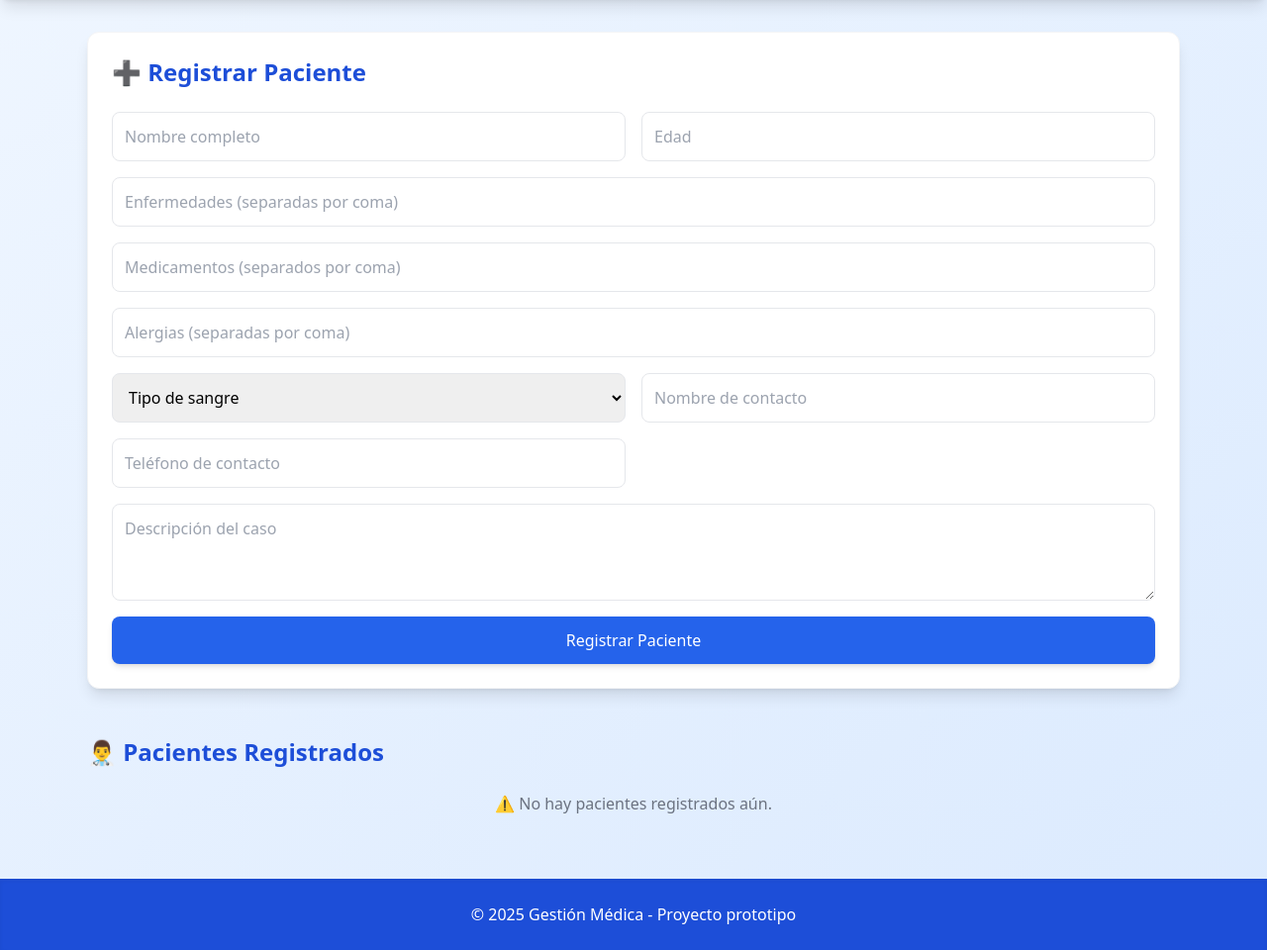
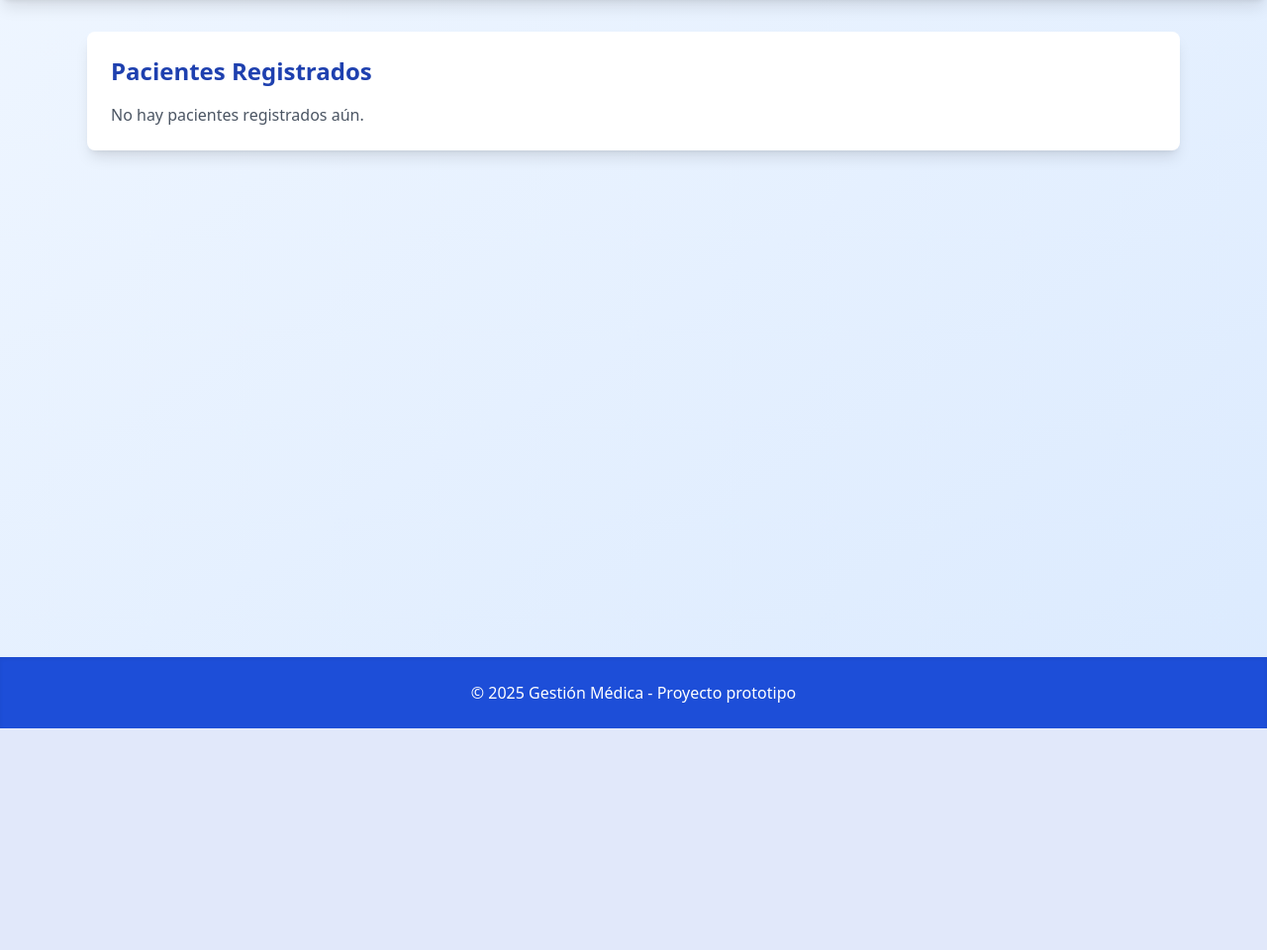
Before and after one commit to Marco777457/Despliegue-Feacture-python, a Flask app: template templates/index.html in a window 1280 px wide. Shown: the part 64-1024 px from the top of the page at 99% size. After the commit the page ends 800 px from the top, so only its background shows below. Run offline with Flask 3, Linux system fonts and the light colour scheme; the template is opened without the code that fills it, so the values that code supplies are empty; some libraries are stand-ins or nearby versions.

Commit message:
Fix: corregido endpoint listar_pacientes

```diff
--- a/app.py
+++ b/app.py
@@ -64,16 +64,14 @@
 # ---------- RUTAS HTML EXISTENTES ----------
 @app.route("/")
 def index():
-    pacientes = cargar_pacientes()
+    pacientes = cargar_pacientes()  # ✅ lista de diccionarios
     return render_template("index.html", pacientes=pacientes)
 
-# 👉 Nueva ruta para listar pacientes
 @app.route("/pacientes")
 def listar_pacientes():
+    pacientes = cargar_pacientes()  # ✅ corregido
     return render_template("pacientes.html", pacientes=pacientes)
 
-
-# 👉 le faltaba el decorador
 @app.route("/registrar", methods=["POST"])
 def registrar():
     nombre = request.form["nombre"]
@@ -95,21 +93,16 @@
     guardar_datos(datos)
     return redirect(url_for("index"))
 
-
 @app.route("/paciente/<nombre>")
 def consultar_paciente(nombre):
     datos = cargar_datos()
     paciente = datos.get(nombre, None)
     return render_template("detalle.html", nombre=nombre, paciente=paciente)
 
-@app.route("/pacientes")
-def ver_pacientes():
-    datos = cargar_datos()
-    return render_template("pacientes.html", pacientes=datos)
-
 @app.route("/nuevo")
 def nuevo_paciente():
     return render_template("formulario.html")
+
 
 
 # ---------- NUEVOS ENDPOINTS API (JSON) ----------
--- a/templates/index.html
+++ b/templates/index.html
@@ -1,62 +1,37 @@
 {% extends "base.html" %}
+
 {% block content %}
+  <section class="bg-white shadow-lg rounded-lg p-6">
+    <h2 class="text-2xl font-bold text-blue-800 mb-4">Pacientes Registrados</h2>
 
-<!-- Formulario -->
-<section id="formulario" class="bg-white shadow-lg rounded-xl p-6 mb-12 border border-gray-100">
-  <h2 class="text-xl md:text-2xl font-semibold mb-6 flex items-center gap-2 text-blue-700">➕ Registrar Paciente</h2>
-  <form action="/registrar" method="POST" class="grid grid-cols-1 md:grid-cols-2 gap-4">
-
-    <input class="p-3 border rounded-lg focus:ring-2 focus:ring-blue-400 w-full" type="text" name="nombre" placeholder="Nombre completo" required>
-    <input class="p-3 border rounded-lg focus:ring-2 focus:ring-blue-400 w-full" type="number" name="edad" placeholder="Edad" required>
-
-    <input class="p-3 border rounded-lg col-span-1 md:col-span-2 focus:ring-2 focus:ring-blue-400" type="text" name="enfermedades" placeholder="Enfermedades (separadas por coma)">
-    <input class="p-3 border rounded-lg col-span-1 md:col-span-2 focus:ring-2 focus:ring-blue-400" type="text" name="medicamentos" placeholder="Medicamentos (separados por coma)">
-
-    <input class="p-3 border rounded-lg col-span-1 md:col-span-2 focus:ring-2 focus:ring-blue-400" type="text" name="alergias" placeholder="Alergias (separadas por coma)">
-
-    <select name="tipo_sangre" class="p-3 border rounded-lg focus:ring-2 focus:ring-blue-400 w-full">
-      <option value="">Tipo de sangre</option>
-      <option value="A+">A+</option>
-      <option value="A-">A-</option>
-      <option value="B+">B+</option>
-      <option value="B-">B-</option>
-      <option value="AB+">AB+</option>
-      <option value="AB-">AB-</option>
-      <option value="O+">O+</option>
-      <option value="O-">O-</option>
-    </select>
-
-    <input class="p-3 border rounded-lg focus:ring-2 focus:ring-blue-400" type="text" name="contacto_nombre" placeholder="Nombre de contacto">
-    <input class="p-3 border rounded-lg focus:ring-2 focus:ring-blue-400" type="text" name="contacto_tel" placeholder="Teléfono de contacto">
-
-    <textarea name="descripcion" rows="3" class="p-3 border rounded-lg col-span-1 md:col-span-2 focus:ring-2 focus:ring-blue-400" placeholder="Descripción del caso"></textarea>
-
-    <button class="bg-blue-600 text-white py-3 px-6 rounded-lg col-span-1 md:col-span-2 hover:bg-blue-700 transition-all transform hover:scale-105 shadow-md">
-      Registrar Paciente
-    </button>
-  </form>
-</section>
-
-<!-- Lista de pacientes -->
-<section>
-  <h2 class="text-xl md:text-2xl font-semibold mb-6 text-blue-700">👨‍⚕️ Pacientes Registrados</h2>
-
-  <div class="grid gap-6 sm:grid-cols-2 lg:grid-cols-3">
-    {% for nombre, paciente in pacientes.items() %}
-      <a href="{{ url_for('consultar_paciente', nombre=nombre) }}" class="block bg-white border border-gray-100 shadow-sm rounded-xl p-5 hover:shadow-xl hover:-translate-y-1 transform transition-all">
-        <div class="flex justify-between items-center mb-3">
-          <h3 class="text-lg font-bold text-blue-700">{{ nombre }}</h3>
-          <span class="text-xs md:text-sm bg-blue-100 text-blue-800 px-2 py-1 rounded-full">Edad: {{ paciente['Edad'] }}</span>
-        </div>
-        <p class="text-gray-600 text-sm mb-1"><strong>Enfermedades:</strong> {{ paciente['Enfermedades'] | join(', ') }}</p>
-        <p class="text-gray-600 text-sm mb-1"><strong>Medicamentos:</strong> {{ paciente['Medicamentos'] | join(', ') }}</p>
-        <p class="text-gray-600 text-sm mb-1"><strong>Alergias:</strong> {{ paciente['Alergias'] | join(', ') }}</p>
-        <p class="text-gray-600 text-sm mb-1"><strong>Tipo de sangre:</strong> {{ paciente['TipoSangre'] }}</p>
-      </a>
+    {% if pacientes %}
+      <div class="overflow-x-auto">
+        <table class="min-w-full border border-gray-200 rounded-lg overflow-hidden">
+          <thead class="bg-blue-600 text-white">
+            <tr>
+              <th class="px-4 py-2 text-left">Nombre</th>
+              <th class="px-4 py-2 text-left">Edad</th>
+              <th class="px-4 py-2 text-left">Diagnóstico</th>
+              <th class="px-4 py-2 text-left">Acciones</th>
+            </tr>
+          </thead>
+          <tbody class="divide-y divide-gray-200">
+            {% for paciente in pacientes %}
+            <tr class="hover:bg-blue-50">
+              <td class="px-4 py-2">{{ paciente.nombre }}</td>
+              <td class="px-4 py-2">{{ paciente.edad }}</td>
+              <td class="px-4 py-2">{{ paciente.diagnostico }}</td>
+              <td class="px-4 py-2">
+                <a href="{{ url_for('detalle_paciente', nombre=paciente.nombre) }}"
+                   class="text-blue-600 hover:underline">Ver Detalle</a>
+              </td>
+            </tr>
+            {% endfor %}
+          </tbody>
+        </table>
+      </div>
     {% else %}
-      <p class="text-gray-500 text-center col-span-full">⚠ No hay pacientes registrados aún.</p>
-    {% endfor %}
-  </div>
-</section>
-
+      <p class="text-gray-600">No hay pacientes registrados aún.</p>
+    {% endif %}
+  </section>
 {% endblock %}
```
